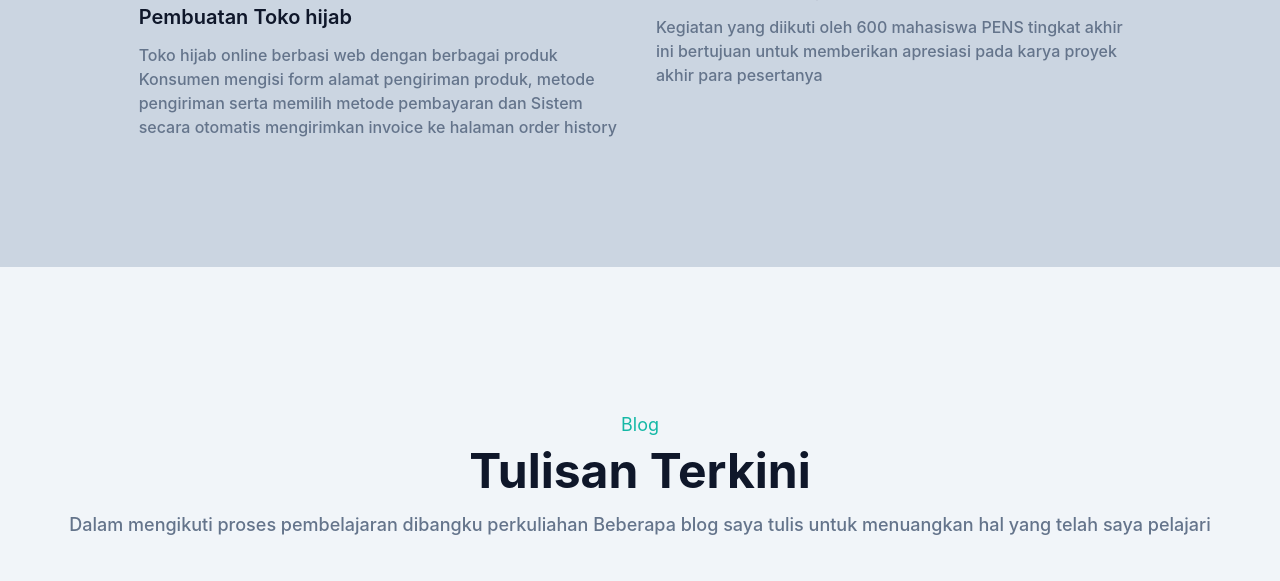
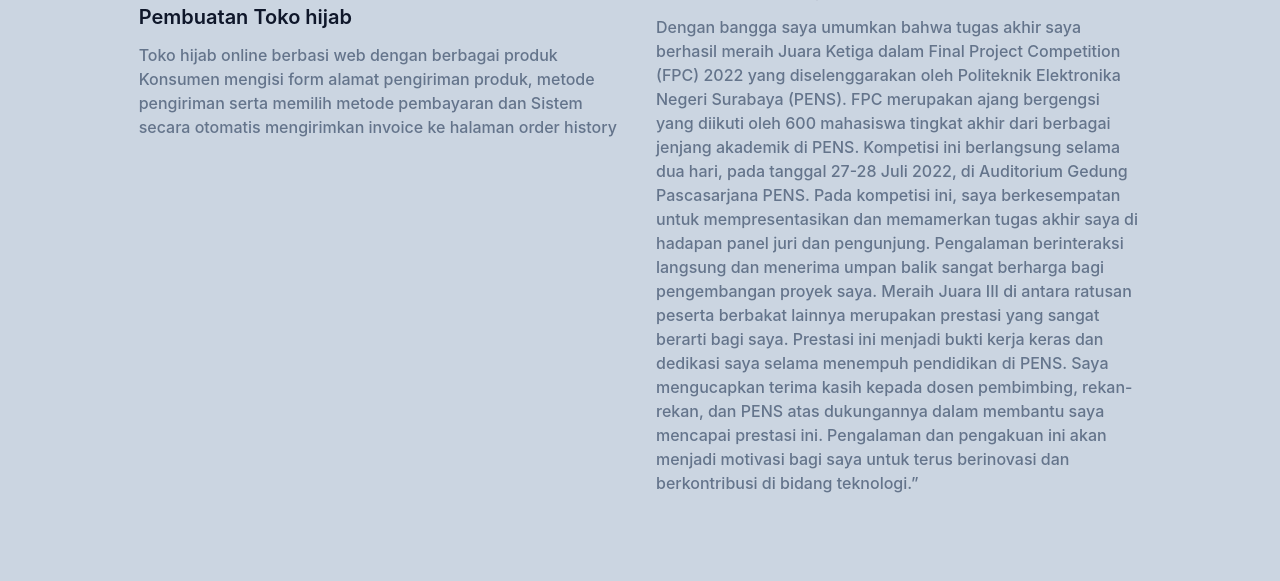
Before and after one commit to adie824/Madeby_Adpr, a website: page index.html in a window 1280 px wide. Shown: the part 3142-3723 px from the top of the page. Drawn offline with Linux system fonts and the light colour scheme.

Commit message:
portfolio tailwind css

```diff
--- a/index.html
+++ b/index.html
@@ -180,7 +180,7 @@
                         <img src="dist/img/portfolio/1.png.jpeg" alt="Juara 3 FPC" width="w-full">
                     </div>
                     <h3 class="font-semibold text-xl text-dark mt-5 mb-3 dark:text-white">Juara 3 Final Project Competition</h3>
-                    <p class="font-medium text-base text-secondery"> Kegiatan yang diikuti oleh 600 mahasiswa PENS tingkat akhir ini bertujuan untuk memberikan apresiasi pada karya proyek akhir para pesertanya</p>
+                    <p class="font-medium text-base text-secondery"> Dengan bangga saya umumkan bahwa tugas akhir saya berhasil meraih Juara Ketiga dalam Final Project Competition (FPC) 2022 yang diselenggarakan oleh Politeknik Elektronika Negeri Surabaya (PENS). FPC merupakan ajang bergengsi yang diikuti oleh 600 mahasiswa tingkat akhir dari berbagai jenjang akademik di PENS. Kompetisi ini berlangsung selama dua hari, pada tanggal 27-28 Juli 2022, di Auditorium Gedung Pascasarjana PENS. Pada kompetisi ini, saya berkesempatan untuk mempresentasikan dan memamerkan tugas akhir saya di hadapan panel juri dan pengunjung. Pengalaman berinteraksi langsung dan menerima umpan balik sangat berharga bagi pengembangan proyek saya. Meraih Juara III di antara ratusan peserta berbakat lainnya merupakan prestasi yang sangat berarti bagi saya. Prestasi ini menjadi bukti kerja keras dan dedikasi saya selama menempuh pendidikan di PENS. Saya mengucapkan terima kasih kepada dosen pembimbing, rekan-rekan, dan PENS atas dukungannya dalam membantu saya mencapai prestasi ini. Pengalaman dan pengakuan ini akan menjadi motivasi bagi saya untuk terus berinovasi dan berkontribusi di bidang teknologi.”</p>
                 </div>
             </div>
         </div>
```
